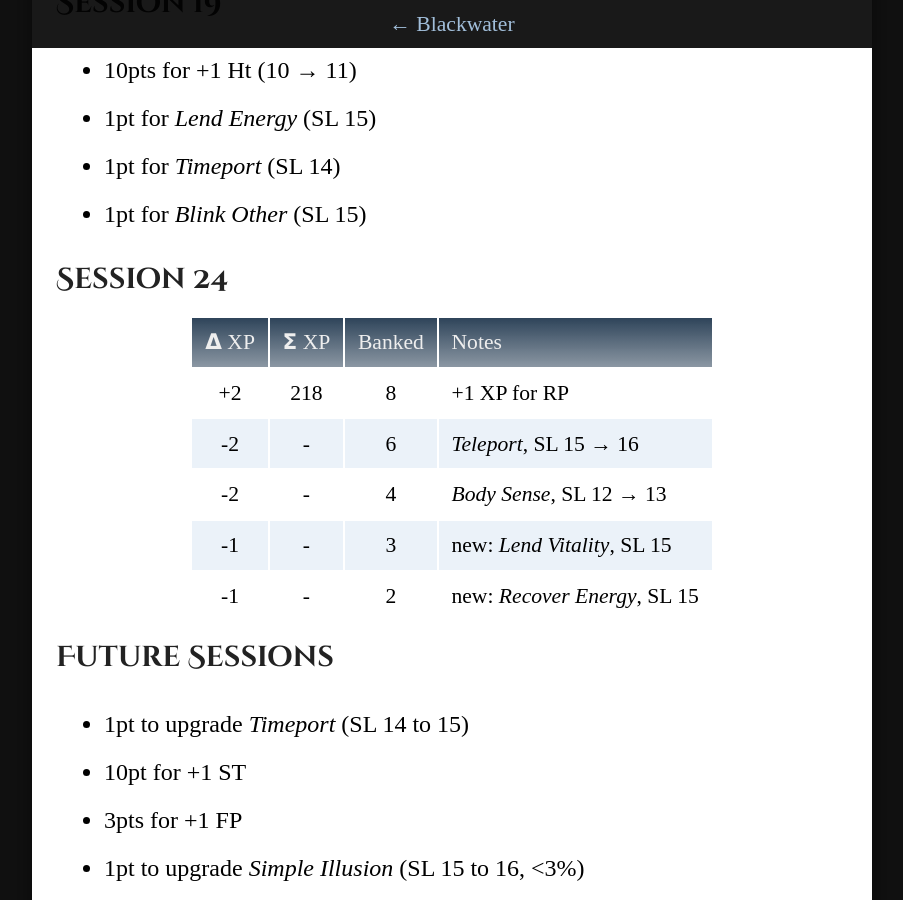
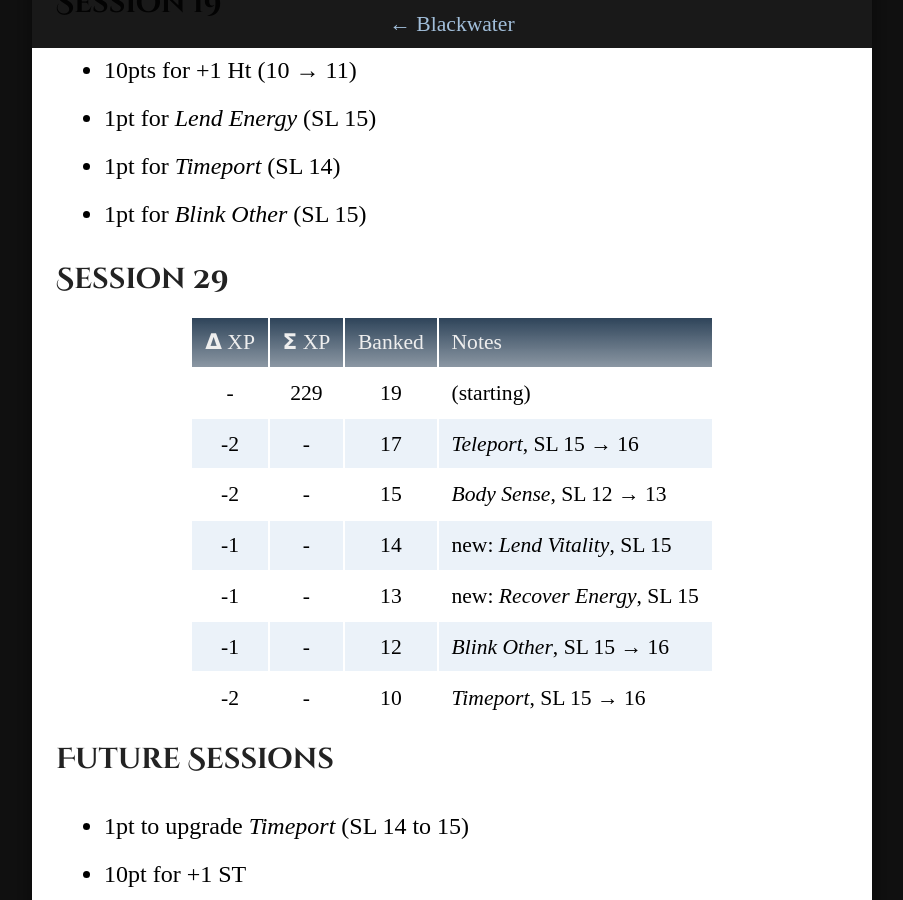
Before and after one commit to rickosborne/ttrpg, a Jekyll site: the page built from blackwater/characters/Delwyn-Brevik.md, in a window 1280 px wide and 900 px high, scrolled down 4003 px. Shown: the whole window, without its empty margins (188-1091 px from the left). Built offline with Jekyll 4.4.1, drawn with Linux system fonts in a browser that asks for light colours; some web fonts are replaced; our own code applies the rules of GitHub Pages for plain Markdown files.

Commit message:
Updated buys for Session 29

```diff
--- a/blackwater/characters/Delwyn-Brevik.md
+++ b/blackwater/characters/Delwyn-Brevik.md
@@ -111,19 +111,21 @@ Del has 14 points to spend.  Priorities in descending order:
 * 1pt for _Timeport_ (SL 14)
 * 1pt for _Blink Other_ (SL 15)
 
-### Session 24
+### Session 29
 
 | 𝝙&nbsp;XP | 𝝨&nbsp;XP | Banked | Notes |
 | :---: | :---: | :---: | :--- |
-| +2 | 218 | 8 | +1 XP for RP |
-| -2 | - | 6 | _Teleport_, SL 15 → 16 |
-| -2 | - | 4 | _Body Sense_, SL 12 → 13 |
-| -1 | - | 3 | new: _Lend Vitality_, SL 15 |
-| -1 | - | 2 | new: _Recover Energy_, SL 15 |
+| - | 229 | 19 | (starting) |
+| -2 | - | 17 | _Teleport_, SL 15 → 16 |
+| -2 | - | 15 | _Body Sense_, SL 12 → 13 |
+| -1 | - | 14 | new: _Lend Vitality_, SL 15 |
+| -1 | - | 13 | new: _Recover Energy_, SL 15 |
+| -1 | - | 12 | _Blink Other_, SL 15 → 16 |
+| -2 | - | 10 | _Timeport_, SL 15 → 16 |
 
 ### Future Sessions
 
-* 1pt to upgrade _Timeport_ (SL 14 to 15)
+* ~~1pt to upgrade _Timeport_ (SL 14 to 15)~~
 * 10pt for +1 ST
 * 3pts for +1 FP
 * 1pt to upgrade _Simple Illusion_ (SL 15 to 16, <3%)
```
